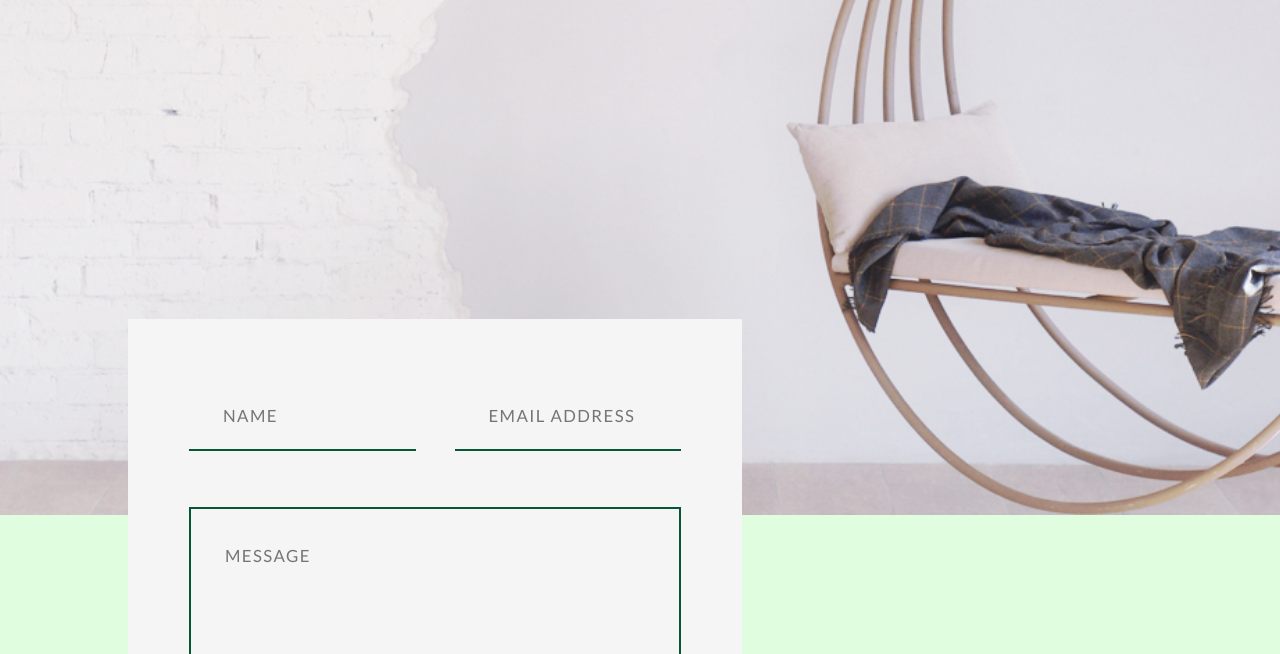
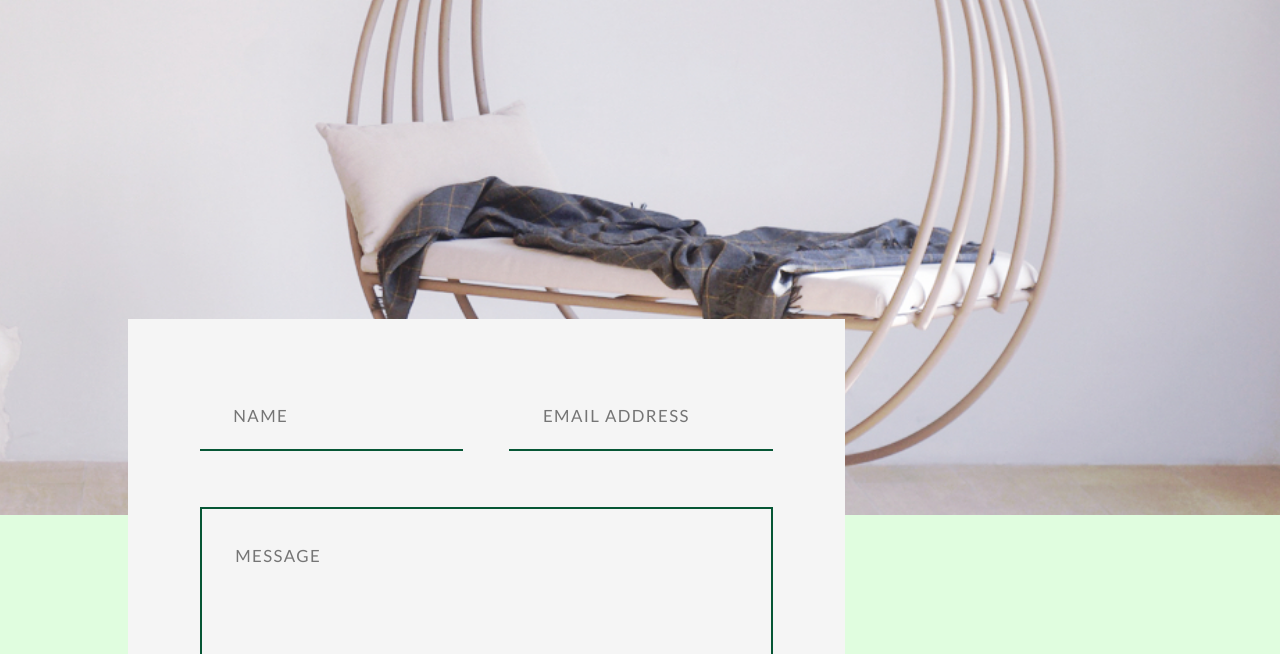
Before and after one commit to danfitz/furniturePsd, a plain HTML site: page contact.html in a window 1280 px wide. Shown: the part 285-939 px from the top of the page. Drawn offline with Linux system fonts and the light colour scheme; a web font is replaced by a local one.

Commit message:
Small adjustments

```diff
--- a/styles/sass/partials/_blog.scss
+++ b/styles/sass/partials/_blog.scss
@@ -4,7 +4,6 @@ body.blog {
 
     // Header section
     header { @include addHeaderBg("../images/blog-image.jpg"); }
-
 
     // Pushes blog post up
     .blogPost {
@@ -132,6 +131,11 @@ body.blog {
             .commentMetadata { margin-top: 0; }
         }
 
+        // Places name and email address inputs side by side
+        input[type="text"], input[type="email"] { width: 46%; }
+        input[type="text"] { float: left; }
+        input[type="email"] { float: right; }
+
         // Aside breakpoint
         aside {
             width: auto;
--- a/styles/sass/partials/_contact.scss
+++ b/styles/sass/partials/_contact.scss
@@ -3,7 +3,10 @@ body.contact {
     background: $darkerBgColor;
 
     // Custom background
-    header { @include addHeaderBg("../images/contact-image.jpg"); }
+    header {
+        @include addHeaderBg("../images/contact-image.jpg");
+        background-position: right bottom;
+    }
 
     // Pushes contact form up to bleed into header
     main {
@@ -32,6 +35,7 @@ body.contact {
             color: $accentColor;
             transition: color 0.2s ease;
         }
+        .contactEmail { display: inline-block; }
 
         .contactAddress p { margin: 0; }
     }
@@ -46,7 +50,18 @@ body.contact {
             align-items: center;
         }
 
-        .contactForm { flex: 0 0 60%; }
+        .contactForm { flex: 0 0 65%; }
         aside { flex: 0 0 auto; }
     }
 }
+
+@media (min-width: 940px) {
+    body.contact {
+        .contactForm { flex: 0 0 70%; }
+
+        // Places name and email address inputs side by side
+        input[type="text"], input[type="email"] { width: 46%; }
+        input[type="text"] { float: left; }
+        input[type="email"] { float: right; }
+    }
+}
--- a/styles/sass/partials/_index.scss
+++ b/styles/sass/partials/_index.scss
@@ -15,6 +15,7 @@ body.index {
             left: 0;
             max-width: 15rem;
         }
+        h2 { max-width: 15rem; } // Breaks title into two lines
     }
 
     // Featured post section
--- a/styles/sass/styles.scss
+++ b/styles/sass/styles.scss
@@ -52,7 +52,6 @@ h2 {
     font-family: $pageTitleFont;
     font-size: 1.7rem;
     line-height: 1.6rem;
-    max-width: 15rem; // Breaks title into two lines
 }
 h3 {
     font-size: 0.95rem;
@@ -322,13 +321,6 @@ footer p {
     }
 
     .currentPage::after { width: 95%; } // Changes yellow underline width
-
-    // Places name and email address inputs side by side
-    input[type="text"], input[type="email"] {
-        width: 46%;
-    }
-    input[type="text"] { float: left; }
-    input[type="email"] { float: right; }
 }
 
 @media (min-width: 1280px) {
```
Also changed, not shown: styles/styles.css.
